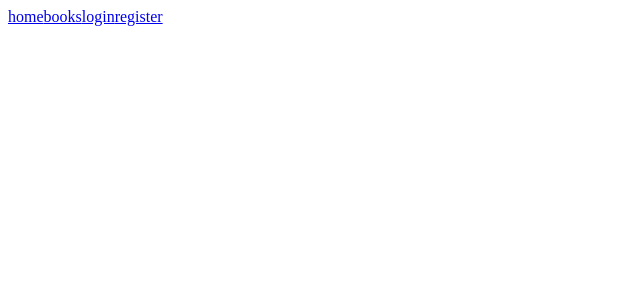
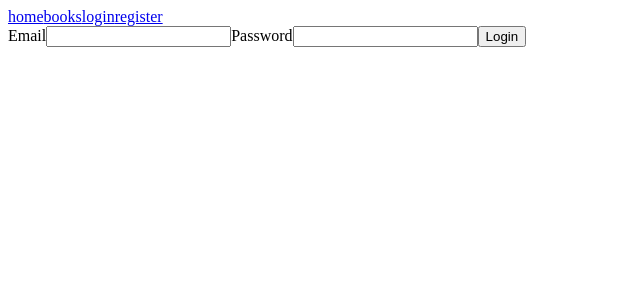
Before and after one commit to Slap-a-tha-Bass/final_practice_3, a React app: page /login in a window 1280 px wide. Shown: the top 300 px of the page, without its empty margins (0-640 px from the left). Built offline with nearby package versions, Linux system fonts and the light colour scheme.

Commit message:
finally got handleChanges working, great tool

```diff
--- a/src/client/App.tsx
+++ b/src/client/App.tsx
@@ -1,10 +1,12 @@
 import * as React from 'react';
 import { BrowserRouter, Switch, Route } from 'react-router-dom';
 import Navbar from './components/Navbar';
+import PrivateRoute from './components/PrivateRoute';
 import BookDetails from './views/BookDetails';
 import Books from './views/Books';
 import Home from './views/Home';
 import Login from './views/Login';
+import Profile from './views/Profile';
 import Register from './views/Register';
 
 const App = (props: AppProps) => {
@@ -28,6 +30,9 @@ const App = (props: AppProps) => {
 				<Route exact path ="/register">
 					<Register />
 				</Route>
+				<PrivateRoute exact path ="/profile">
+					<Profile />
+				</PrivateRoute>
 			</Switch>
 		</BrowserRouter>
 	);
--- /dev/null
+++ b/src/client/utils/functions.ts
@@ -0,0 +1,20 @@
+import React, { useState } from 'react';
+
+export const useForm = () => {
+    const [values, setValues] = useState<{ [key: string]: string }>({});
+
+    const handleChanges = (e: React.ChangeEvent<HTMLSelectElement | HTMLInputElement>) => setValues(prev => ({ ...prev, [e.target.name]: e.target.value }));
+
+    const clear = () => setValues({});
+
+    const populate = (pValues: React.SetStateAction<{ [key: string]: string; }>) => setValues(pValues);
+
+    return {
+        values,
+        handleChanges,
+        clear,
+        populate
+    }
+}
+
+// { value, handleChanges, clear, populate } = useForm();
--- a/src/client/views/Home.tsx
+++ b/src/client/views/Home.tsx
@@ -1,16 +1,17 @@
 import React, { useEffect, useState } from 'react';
 import { useHistory } from 'react-router';
+import { Link } from 'react-router-dom';
 import { Books, Categories } from '../../../types'
 import Layout from '../components/Layout';
 import { apiService } from '../utils/api-service';
+import { useForm } from '../utils/functions';
+
 const Home = () => {
     const history = useHistory();
-    const [values, setValues] = useState<{ [key: string]: string }>({});
-
-    const handleChanges = (e: React.ChangeEvent<HTMLSelectElement | HTMLInputElement>) => setValues(prev => ({ ...prev, [e.target.name]: e.target.value }));
-
+    const { values, handleChanges, clear } = useForm();
 
     const [categories, setCategories] = useState<Categories[]>([]);
+
     useEffect(() => {
         apiService('/api/categories')
             .then(data => setCategories(data))
@@ -20,7 +21,8 @@ const Home = () => {
         e.preventDefault();
         apiService('/api/books', 'POST', { title: values.title, author: values.author, price: values.price, categoryid: values.categoryid })
             .then(data => {
-                history.push('/books')
+                clear(),
+                history.push('/books');
             })
     }
     return (
@@ -58,8 +60,9 @@ const Home = () => {
                         </option>
                     ))}
                 </select>
-                <div>
+                <div className="d-flex justify-content-center">
                     <button onClick={handleSubmit} className="btn btn-primary">submit</button>
+                    <Link to="/profile">profile</Link>
                 </div>
             </form>
         </Layout>
--- a/src/client/views/Login.tsx
+++ b/src/client/views/Login.tsx
@@ -1,10 +1,49 @@
-import React from 'react';
+import React, { useState } from 'react';
+import { useHistory } from 'react-router';
+import Layout from '../components/Layout';
+import { apiService } from '../utils/api-service';
+import { useForm } from '../utils/functions';
 
 const Login = () => {
+    const history = useHistory();
+    const { values, handleChanges, clear } = useForm();
+
+    const handleLogin = (e: React.MouseEvent<HTMLButtonElement>) => {
+        e.preventDefault();
+        if(!values){
+            alert('Oops, fill out required fields!');
+            return;
+        }
+        apiService('/auth/login', 'POST', { email: values.email, password: values.password, role: 'guest' })
+            .then(token => {
+                localStorage.setItem('token', token),
+                clear(),
+                history.push('/profile'),
+                console.log(token)
+            })
+    }
     return (
-        <div>
-
-        </div>
+        <Layout>
+            <form className="form-group">
+                <label>Email</label>
+                <input
+                value={values.email || ''}
+                onChange={handleChanges}
+                type="email"
+                className="form-control"
+                name="email"
+                />
+                <label>Password</label>
+                <input
+                value={values.password || ''}
+                onChange={handleChanges}
+                type="password"
+                className="form-control"
+                name="password"
+                />
+                <button onClick={handleLogin} className="btn btn-primary">Login</button>
+            </form>
+        </Layout>
     )
 }
 
--- /dev/null
+++ b/src/client/views/Profile.tsx
@@ -0,0 +1,31 @@
+import React, { useEffect, useState } from 'react';
+import { Link, useHistory } from 'react-router-dom';
+import { Users } from '../../../types';
+import Layout from '../components/Layout';
+import { apiService } from '../utils/api-service';
+
+const Profile = () => {
+    const history = useHistory();
+
+    const [user, setUser] = useState<Users['id']>(null);
+    useEffect(() => {
+        apiService('/api/users')
+            .then(data => setUser(data))
+    }, [])
+
+    const handleSignOut = (e: React.MouseEvent<HTMLButtonElement>) => {
+        localStorage.clear();
+        history.push('/login')
+    }
+    return (
+        <Layout>
+            <h1 className="text-center">{user}</h1>
+            <div className="d-flex justify-content-center">
+                <Link className="btn btn-primary mx-3" to="/">Home</Link>
+                <button onClick={handleSignOut} className="btn btn-primary mx-3">Sign Out</button>
+            </div>
+        </Layout>
+    )
+}
+
+export default Profile;
--- a/src/client/views/Register.tsx
+++ b/src/client/views/Register.tsx
@@ -1,10 +1,47 @@
 import React from 'react';
+import { useHistory } from 'react-router-dom';
+import Layout from '../components/Layout';
+import { apiService } from '../utils/api-service';
+import { useForm } from '../utils/functions';
 
 const Register = () => {
+    const history = useHistory();
+    const { values, handleChanges, clear } = useForm();
+
+    const handleLogin = (e: React.MouseEvent<HTMLButtonElement>) => {
+        e.preventDefault();
+        if(!values){
+            alert('Oops, fill out required fields!');
+            return;
+        }
+        apiService('/api/users', 'POST', { email: values.email, password: values.password, role: 'guest' })
+            .then(data => {
+                clear(),
+                history.push('/profile')
+            })
+    }
     return (
-        <div>
-
-        </div>
+        <Layout>
+            <form className="form-group">
+                <label>Email</label>
+                <input
+                value={values.email || ''}
+                onChange={handleChanges}
+                type="email"
+                className="form-control"
+                name="email"
+                />
+                <label>Password</label>
+                <input
+                value={values.password || ''}
+                onChange={handleChanges}
+                type="password"
+                className="form-control"
+                name="password"
+                />
+                <button onClick={handleLogin} className="btn btn-primary">Login</button>
+            </form>
+        </Layout>
     )
 }
 
```
